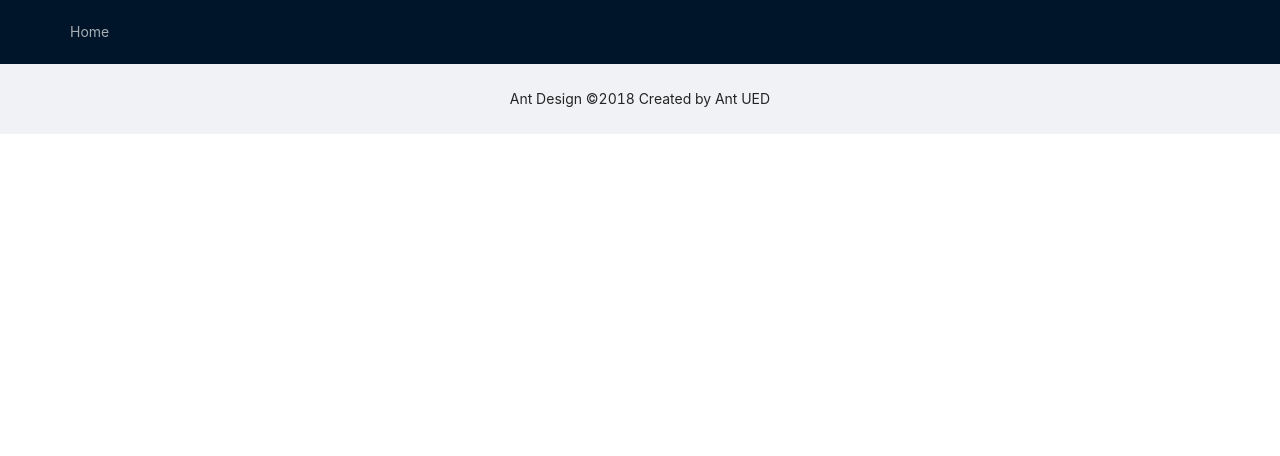
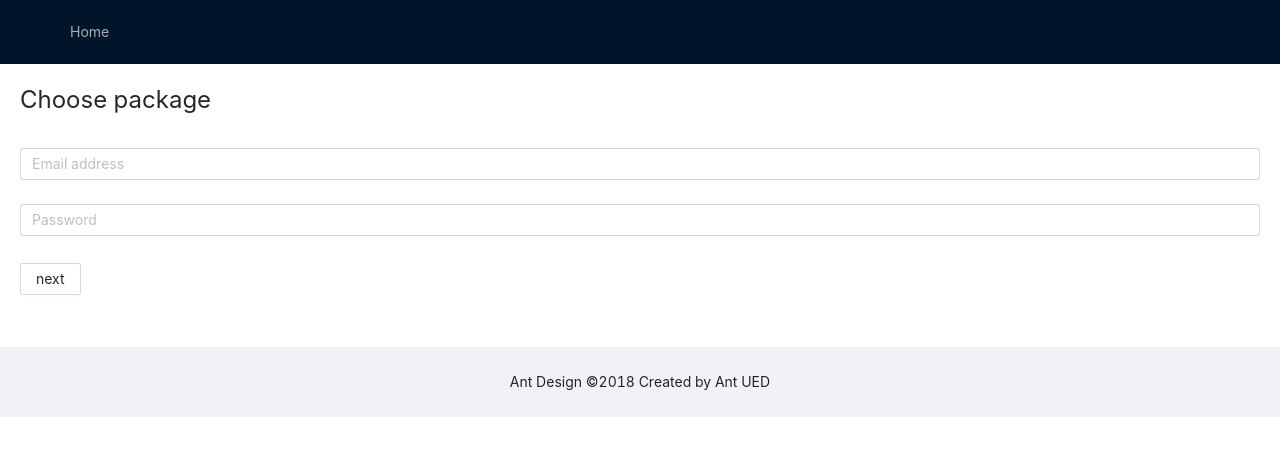
Before and after one commit to WebmasterCamp/ywc18-workshop-f, a React (Create React App) app: page /create-package in a window 1280 px wide. Shown: the top 456 px of the page. Built offline with nearby package versions, Linux system fonts and the light colour scheme; sample sign-in values are in the browser's storage; the HTML template or start-up script is replaced by a standard one.

Commit message:
Choose package page:

```diff
--- a/src/App.js
+++ b/src/App.js
@@ -9,6 +9,7 @@ import { Layout } from "antd";
 import { Switch, Route, useHistory } from "react-router-dom";
 import { useState, useEffect } from "react";
 import { LoginPage } from "./components/login/LoginPage";
+import {ChoosePackagePage} from "./components/choose-package/ChoosePackagePage";
 
 const App = () => {
   const history = useHistory();
@@ -38,6 +39,9 @@ const App = () => {
         <Layout className="layout">
           <NavHeader />
           <Route path="/"></Route>
+          <Route exact path="/create-package">
+            <ChoosePackagePage/>
+          </Route>
           <Route exact path="/app">
             <HomePage />
           </Route>
--- /dev/null
+++ b/src/components/choose-package/ChoosePackagePage.js
@@ -0,0 +1,39 @@
+import React, {useState} from "react";
+
+import {Button, Form, Input} from "antd";
+
+const PAGE = {
+    CHOOSE_PACKAGE: 'choosepackagepage',
+};
+
+export const ChoosePackagePage = () => {
+    const [form] = Form.useForm()
+    const [page, setPage] = useState(PAGE.CHOOSE_PACKAGE)
+
+    switch (page) {
+        case PAGE.CHOOSE_PACKAGE: {
+            return <div className="w-full h-full text-2xl">
+                <div className="bg-white mx-auto p-5">
+                    Choose package
+                    <div className="mb-8 mt-8">
+                        <Form form={form}>
+                            <Form.Item name="email">
+                                <Input type="email" placeholder="Email address"/>
+                            </Form.Item>
+                            <Form.Item name="password">
+                                <Input type="password" placeholder="Password"/>
+                            </Form.Item>
+                        </Form>
+                        <Button
+                            onClick={() => {
+
+                            }}
+                        >
+                            next
+                        </Button>
+                    </div>
+                </div>
+            </div>
+        }
+    }
+};
--- a/src/components/login/LoginPage.js
+++ b/src/components/login/LoginPage.js
@@ -5,6 +5,7 @@ import {useHistory} from "react-router-dom";
 export const LoginPage = ({setIsLogin}) => {
     const [form] = Form.useForm()
     const history = useHistory();
+
     return (
         <div className="w-full h-full text-2xl">
             <div className="bg-white mx-auto p-5">
```
